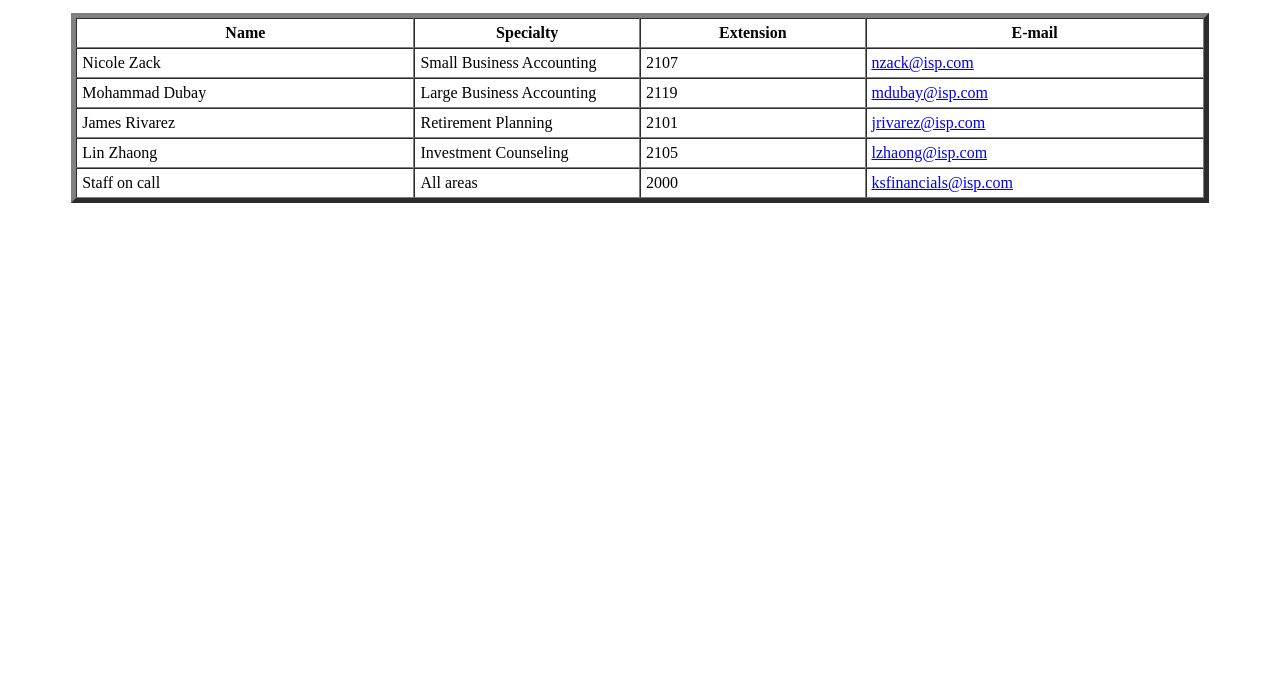
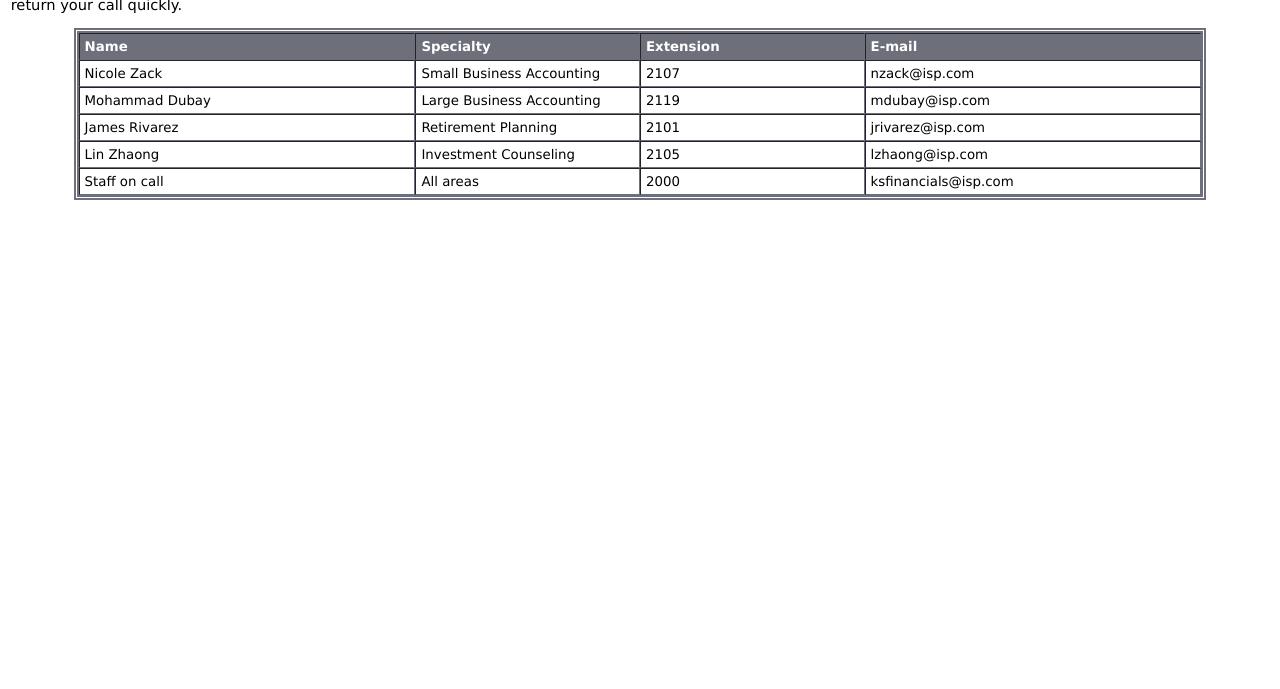
Before and after one commit to kimberly-fernandez/Karen-Stofcich-Financials, a plain HTML site: page contact.html in a window 1280 px wide. Shown: the part 111-800 px from the top of the page. Drawn offline with Linux system fonts and the light colour scheme.

Commit message:
Update contact.html

```diff
--- a/contact.html
+++ b/contact.html
@@ -7,7 +7,7 @@
 <meta http-equiv="Content-Type" content="text/html;charset=utf-8" />
 <title>Karen Stofcich Financials Contact</title>
 
-<link rel="stylessheet" type="text/css" href="styles1.css"/>
+<link rel="stylesheet" type="text/css" href="styles1.css"/>
 
 </head>
 <body>
```
